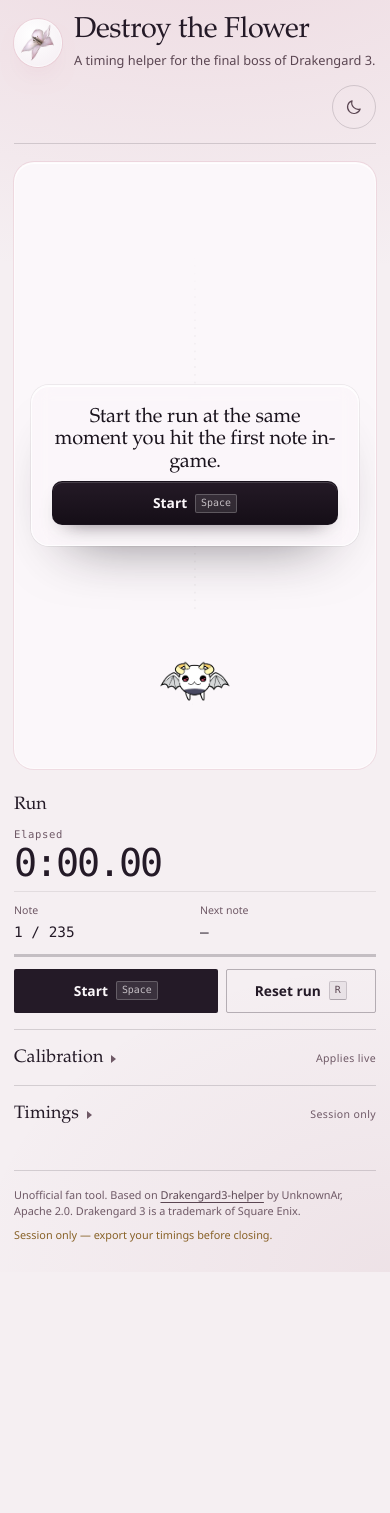
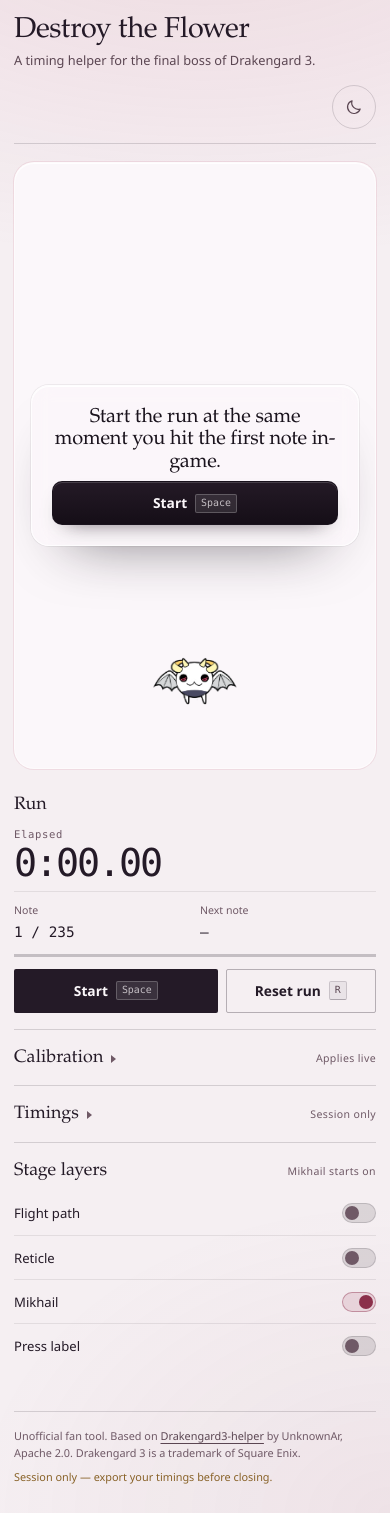
Before and after one commit to dieg-go/dod3-helper-web, a React (Vite) app: page / in a window 390 px wide. Before the commit the page ends 1272 px from the top, so only its background shows below. Built offline with nearby package versions, Linux system fonts and the light colour scheme.

Commit message:
Add stage layer toggles and tune stage visuals
- Add per-layer stage switches, with only Mikhail on by default.
- Use a golden press aura.
- Brighten past-due rings instead of flashing green.
- Make the second tempo section yellow.
- Refresh tempo-section boundaries and clean up the masthead.

```diff
--- a/src/App.tsx
+++ b/src/App.tsx
@@ -3,11 +3,11 @@
 import { HelpDialog } from './components/HelpDialog';
 import { RunPanel } from './components/RunPanel';
 import { Stage } from './components/Stage';
+import { StageLayersPanel } from './components/StageLayersPanel';
 import { TimingsPanel } from './components/TimingsPanel';
 import { Toast } from './components/Toast';
 import { DEFAULT_TIMINGS_ERROR } from './data/defaults';
 import { useHelper } from './hooks/useHelper';
-import { FLOWER_URL } from './lib/assets';
 
 type Theme = 'light' | 'dark';
 
@@ -41,8 +41,8 @@
     }
   };
 
-  // Pointer clicks should not leave a calibration button focused, otherwise a
-  // subsequent Space press would activate that button instead of start/pause.
+  // Pointer clicks should not leave a control focused, otherwise a subsequent
+  // Space press would activate that control instead of start/pause.
   useEffect(() => {
     const handlePointerUp = (event: PointerEvent) => {
       if (event.pointerType !== 'mouse') {
@@ -50,7 +50,12 @@
       }
       const target = event.target;
       if (target instanceof HTMLElement) {
-        target.closest('button')?.blur();
+        const label = target.closest('label');
+        if (label instanceof HTMLLabelElement) {
+          label.control?.blur();
+        } else {
+          target.closest('button')?.blur();
+        }
       }
     };
     window.addEventListener('pointerup', handlePointerUp);
@@ -65,9 +70,9 @@
 
       <header className="masthead">
         <div className="brand">
-          <span className="brand-flower" aria-hidden="true">
+          {/* <span className="brand-flower" aria-hidden="true">
             <img src={FLOWER_URL} alt="" />
-          </span>
+          </span> */}
           <div className="brand-copy">
             <h1>Destroy the Flower</h1>
             <p>A timing helper for the final boss of Drakengard 3.</p>
@@ -150,6 +155,8 @@
             onExport={actions.exportFile}
             onReset={actions.resetTimings}
           />
+
+          <StageLayersPanel layers={helper.layers} onSetLayer={actions.setLayer} />
         </aside>
       </main>
 
--- /dev/null
+++ b/src/components/StageLayersPanel.tsx
@@ -0,0 +1,38 @@
+import type { StageLayers } from '../lib/render';
+
+interface StageLayersPanelProps {
+  layers: StageLayers;
+  onSetLayer: (layer: keyof StageLayers, enabled: boolean) => void;
+}
+
+const LAYER_OPTIONS: { key: keyof StageLayers; label: string }[] = [
+  { key: 'drawFlightPath', label: 'Flight path' },
+  { key: 'drawReticle', label: 'Reticle' },
+  { key: 'drawMikhail', label: 'Mikhail' },
+  { key: 'drawPressLabel', label: 'Press label' },
+];
+
+export function StageLayersPanel({ layers, onSetLayer }: StageLayersPanelProps) {
+  return (
+    <section className="panel panel-layers" aria-labelledby="stage-layers-heading">
+      <div className="panel-heading">
+        <h2 id="stage-layers-heading">Stage layers</h2>
+        <span className="panel-aside">Mikhail starts on</span>
+      </div>
+
+      <div className="layer-list">
+        {LAYER_OPTIONS.map(({ key, label }) => (
+          <label className="layer-row" key={key}>
+            <span>{label}</span>
+            <input
+              type="checkbox"
+              role="switch"
+              checked={layers[key]}
+              onChange={(event) => onSetLayer(key, event.currentTarget.checked)}
+            />
+          </label>
+        ))}
+      </div>
+    </section>
+  );
+}
--- a/src/hooks/useHelper.ts
+++ b/src/hooks/useHelper.ts
@@ -1,7 +1,7 @@
 import { useCallback, useEffect, useMemo, useRef, useState, type RefObject } from 'react';
 import { DEFAULT_TIMINGS, DEFAULT_TIMINGS_ERROR } from '../data/defaults';
 import { Clock } from '../lib/clock';
-import { drawStage } from '../lib/render';
+import { DEFAULT_STAGE_LAYERS, drawStage, type StageLayers } from '../lib/render';
 import type { RunStatus } from '../lib/run';
 import { resolveShortcut, type ShortcutAction } from '../lib/shortcuts';
 import {
@@ -54,6 +54,7 @@
   nudgeClock: (delta: number) => void;
   removeNext: () => void;
   setHold: (direction: 'slow' | 'fast', active: boolean) => void;
+  setLayer: (layer: keyof StageLayers, enabled: boolean) => void;
   importFile: (file: File) => Promise<void>;
   exportFile: () => void;
   resetTimings: () => void;
@@ -73,6 +74,7 @@
   confirmReset: boolean;
   toast: ToastState | null;
   holds: Holds;
+  layers: StageLayers;
   announcement: Announcement;
   actions: HelperActions;
 }
@@ -132,6 +134,7 @@
   const statusRef = useRef<RunStatus>('idle');
   const skipRef = useRef(0);
   const holdsRef = useRef<Holds>(IDLE_HOLDS);
+  const layersRef = useRef<StageLayers>(DEFAULT_STAGE_LAYERS);
   const helpOpenRef = useRef(false);
   const undoRef = useRef<UndoSnapshot | null>(null);
   const toastTimerRef = useRef<number | null>(null);
@@ -150,6 +153,7 @@
   const [confirmReset, setConfirmReset] = useState(false);
   const [toast, setToast] = useState<ToastState | null>(null);
   const [holds, setHolds] = useState<Holds>(IDLE_HOLDS);
+  const [layers, setLayers] = useState<StageLayers>(DEFAULT_STAGE_LAYERS);
   const [announcement, setAnnouncement] = useState<Announcement>({ id: 0, text: '' });
 
   const announce = useCallback((text: string) => {
@@ -452,6 +456,12 @@
     setHolds(next);
   }, []);
 
+  const setLayer = useCallback((layer: keyof StageLayers, enabled: boolean) => {
+    const next = { ...layersRef.current, [layer]: enabled };
+    layersRef.current = next;
+    setLayers(next);
+  }, []);
+
   const loadSequence = useCallback(
     (next: number[], markDirty: boolean) => {
       const now = performance.now();
@@ -711,6 +721,7 @@
         notes: current.notes,
         status: statusRef.current,
         elapsed: current.elapsed,
+        layers: layersRef.current,
       });
       raf = requestAnimationFrame(tick);
     };
@@ -756,6 +767,7 @@
       nudgeClock,
       removeNext,
       setHold,
+      setLayer,
       importFile,
       exportFile,
       resetTimings,
@@ -776,6 +788,7 @@
       resetRun,
       resetTimings,
       setHold,
+      setLayer,
       shiftAllNotes,
       toggleRun,
     ],
@@ -792,6 +805,7 @@
     confirmReset,
     toast,
     holds,
+    layers,
     announcement,
     actions,
   };
--- a/src/lib/beat.ts
+++ b/src/lib/beat.ts
@@ -53,10 +53,10 @@
 
 export type GroupColor = readonly [number, number, number];
 
-/** One colour per tempo section: pink, gold, green, purple, blue, grey, pink, pink. */
+/** One colour per tempo section: pink, yellow, green, purple, blue, grey, pink, pink. */
 const SECTION_COLORS: readonly GroupColor[] = Object.freeze([
   [216, 27, 96],
-  [184, 134, 11],
+  [255, 255, 0],
   [46, 125, 50],
   [123, 31, 162],
   [21, 101, 192],
--- a/src/lib/render.ts
+++ b/src/lib/render.ts
@@ -3,10 +3,28 @@
 import { GEOMETRY, type VisibleNote } from './timing';
 import type { RunStatus } from './run';
 
+/** Independent visual layers of the stage. */
+export interface StageLayers {
+  drawFlightPath: boolean;
+  drawReticle: boolean;
+  drawMikhail: boolean;
+  drawPressLabel: boolean;
+}
+
+/** The player sprite starts visible; every other layer is opt-in. */
+export const DEFAULT_STAGE_LAYERS: StageLayers = {
+  drawFlightPath: false,
+  drawReticle: false,
+  drawMikhail: true,
+  drawPressLabel: false,
+};
+
 export interface StageFrame {
   notes: readonly VisibleNote[];
   status: RunStatus;
   elapsed: number;
+  /** Omitted frames use {@link DEFAULT_STAGE_LAYERS}. */
+  layers?: StageLayers;
 }
 
 function loadMikhail(url: string): HTMLImageElement {
@@ -24,7 +42,8 @@
 const INK_DARK = '26, 19, 29';
 const INK_LIGHT = '244, 235, 239';
 const ROSE: Rgb = [196, 101, 128];
-const ROSE_LIGHT: Rgb = [232, 167, 185];
+const GOLD: Rgb = [216, 166, 87];
+const GOLD_LIGHT: Rgb = [240, 203, 128];
 const JADE: Rgb = [47, 122, 91];
 const JADE_LIGHT: Rgb = [112, 184, 149];
 
@@ -73,7 +92,7 @@
 
   const range = 2.2;
   const bob = prefersReducedMotion() ? 0 : beatOffset(elapsedMs, range);
-  const width = 80;
+  const width = 96;
   const height = width;
 
   // Let the wings extend just past the inner target now that the sprite is
@@ -228,19 +247,19 @@
   context.restore();
 }
 
-/** Rose bloom behind Mikhail when a note lands inside the press window. */
+/** Golden bloom behind Mikhail when a note lands inside the press window. */
 function drawPressAura(
   context: CanvasRenderingContext2D,
   charge: number,
   dark: boolean,
 ): void {
   const { playerX, playerY } = GEOMETRY;
-  const rose = dark ? ROSE_LIGHT : ROSE;
+  const gold = dark ? GOLD_LIGHT : GOLD;
 
   const gradient = context.createRadialGradient(playerX, playerY, 4, playerX, playerY, 96);
-  gradient.addColorStop(0, rgba(rose, 0.2 + charge * 0.14));
-  gradient.addColorStop(0.55, rgba(rose, 0.07 + charge * 0.06));
-  gradient.addColorStop(1, rgba(rose, 0));
+  gradient.addColorStop(0, rgba(gold, 0.2 + charge * 0.14));
+  gradient.addColorStop(0.55, rgba(gold, 0.07 + charge * 0.06));
+  gradient.addColorStop(1, rgba(gold, 0));
 
   context.save();
   context.fillStyle = gradient;
@@ -249,7 +268,7 @@
   context.fill();
 
   // A charging ring that closes in on the aperture as the note comes due.
-  context.strokeStyle = rgba(rose, 0.16 + charge * 0.5);
+  context.strokeStyle = rgba(gold, 0.16 + charge * 0.5);
   context.lineWidth = 1.5;
   context.beginPath();
   context.arc(playerX, playerY, GEOMETRY.innerRadius + 34 * (1 - charge), 0, Math.PI * 2);
@@ -310,6 +329,7 @@
   }
 
   const dark = isDarkTheme();
+  const layers = frame.layers ?? DEFAULT_STAGE_LAYERS;
 
   context.setTransform(dpr, 0, 0, dpr, 0, 0);
   context.clearRect(0, 0, GEOMETRY.width, GEOMETRY.height);
@@ -320,8 +340,12 @@
     ? Math.min(1, Math.max(0, 1 - Math.abs(pressing.dueInMs) / GEOMETRY.pressWindowMs))
     : 0;
 
-  drawFlightPath(context, running, dark);
-  // drawReticle(context, charge, dark);
+  if (layers.drawFlightPath) {
+    drawFlightPath(context, running, dark);
+  }
+  if (layers.drawReticle) {
+    drawReticle(context, charge, dark);
+  }
 
   if (running) {
     context.save();
@@ -337,9 +361,11 @@
 
   // Draw the player above the note rings so Mikhail stays readable as a note
   // passes through the target.
-  drawMikhail(context, frame.elapsed, pressing !== undefined);
+  if (layers.drawMikhail) {
+    drawMikhail(context, frame.elapsed, pressing !== undefined);
+  }
 
-  if (pressing) {
+  if (pressing && layers.drawPressLabel) {
     drawPressLabel(context, dark);
   }
 }
--- a/src/lib/timing.ts
+++ b/src/lib/timing.ts
@@ -25,7 +25,6 @@
   innerRadius: number;
   pressWindowMs: number;
   removeAfterMs: number;
-  colorGrowth: number;
   holdSlowPerMs: number;
   holdFastPerMs: number;
 }
@@ -58,7 +57,6 @@
   innerRadius,
   pressWindowMs: innerRadius / speed,
   removeAfterMs: innerRadius,
-  colorGrowth: (255 * 2) / safeMs,
   holdSlowPerMs: -0.12,
   holdFastPerMs: 0.18,
 });
@@ -80,13 +78,14 @@
 
 const MAX_NOTES = 20_000;
 
-function clampByte(value: number): number {
-  return Math.min(255, Math.max(0, value));
-}
-
-function pastColor(dueInMs: number): Rgb {
-  const shift = Math.trunc(GEOMETRY.colorGrowth * dueInMs);
-  return [clampByte(-shift), clampByte(255 + shift), 10];
+/** Lift a note colour toward white for the past-due hit flash. */
+function brighten(color: Rgb): Rgb {
+  const amount = 0.5;
+  return [
+    Math.round(color[0] + (255 - color[0]) * amount),
+    Math.round(color[1] + (255 - color[1]) * amount),
+    Math.round(color[2] + (255 - color[2]) * amount),
+  ] as const;
 }
 
 /**
@@ -179,11 +178,13 @@
       continue;
     }
 
+    const section = sectionColorAt(timings[index]!);
+
     notes.push({
       index,
       dueInMs,
       radius: Math.max(Math.round((GEOMETRY.showMs - dueInMs) * GEOMETRY.speed), 1),
-      color: dueInMs > 0 ? sectionColorAt(timings[index]!) : pastColor(dueInMs),
+      color: dueInMs > 0 ? section : brighten(section),
       press: Math.abs(dueInMs) <= GEOMETRY.pressWindowMs,
     });
   }
--- a/src/styles.css
+++ b/src/styles.css
@@ -945,6 +945,73 @@
   box-shadow: 0 0 0 4px rgba(216, 166, 87, 0.1);
 }
 
+/* Stage layers */
+
+.layer-list {
+  display: grid;
+}
+
+.layer-row {
+  display: flex;
+  align-items: center;
+  justify-content: space-between;
+  gap: 12px;
+  min-height: 44px;
+  padding: 7px 0;
+  border-top: 1px solid var(--line-soft);
+  color: var(--text);
+  font-size: 0.82rem;
+  cursor: pointer;
+}
+
+.layer-row:first-child {
+  border-top: 0;
+}
+
+.layer-row input {
+  position: relative;
+  flex: 0 0 auto;
+  width: 34px;
+  height: 20px;
+  margin: 0;
+  appearance: none;
+  background: var(--track);
+  border: 1px solid var(--line);
+  border-radius: 999px;
+  cursor: pointer;
+  transition:
+    background-color 160ms ease,
+    border-color 160ms ease;
+}
+
+.layer-row input::after {
+  position: absolute;
+  top: 2px;
+  left: 2px;
+  width: 14px;
+  height: 14px;
+  background: var(--muted-2);
+  border-radius: 50%;
+  content: '';
+  transition:
+    background-color 160ms ease,
+    transform 160ms ease;
+}
+
+.layer-row:hover input {
+  border-color: var(--line-strong);
+}
+
+.layer-row input:checked {
+  background: var(--rose-wash-3);
+  border-color: var(--rose-line);
+}
+
+.layer-row input:checked::after {
+  background: var(--rose-bright);
+  transform: translateX(14px);
+}
+
 /* Collapsible panels */
 
 summary.panel-heading {
@@ -1244,9 +1311,14 @@
   }
 
   .panel-calibration,
-  .panel-timings {
+  .panel-timings,
+  .panel-layers {
     padding-top: 18px;
     border-top: 1px solid var(--line);
+  }
+
+  .panel-layers {
+    grid-column: 1 / -1;
   }
 }
 
@@ -1256,7 +1328,8 @@
   }
 
   .panel-calibration,
-  .panel-timings {
+  .panel-timings,
+  .panel-layers {
     padding-top: 18px;
     border-top: 1px solid var(--line);
   }
```
Also changed, not shown: src/data/timings_grouping.txt, 1 other file (tests, documents, lock files or other folders).
